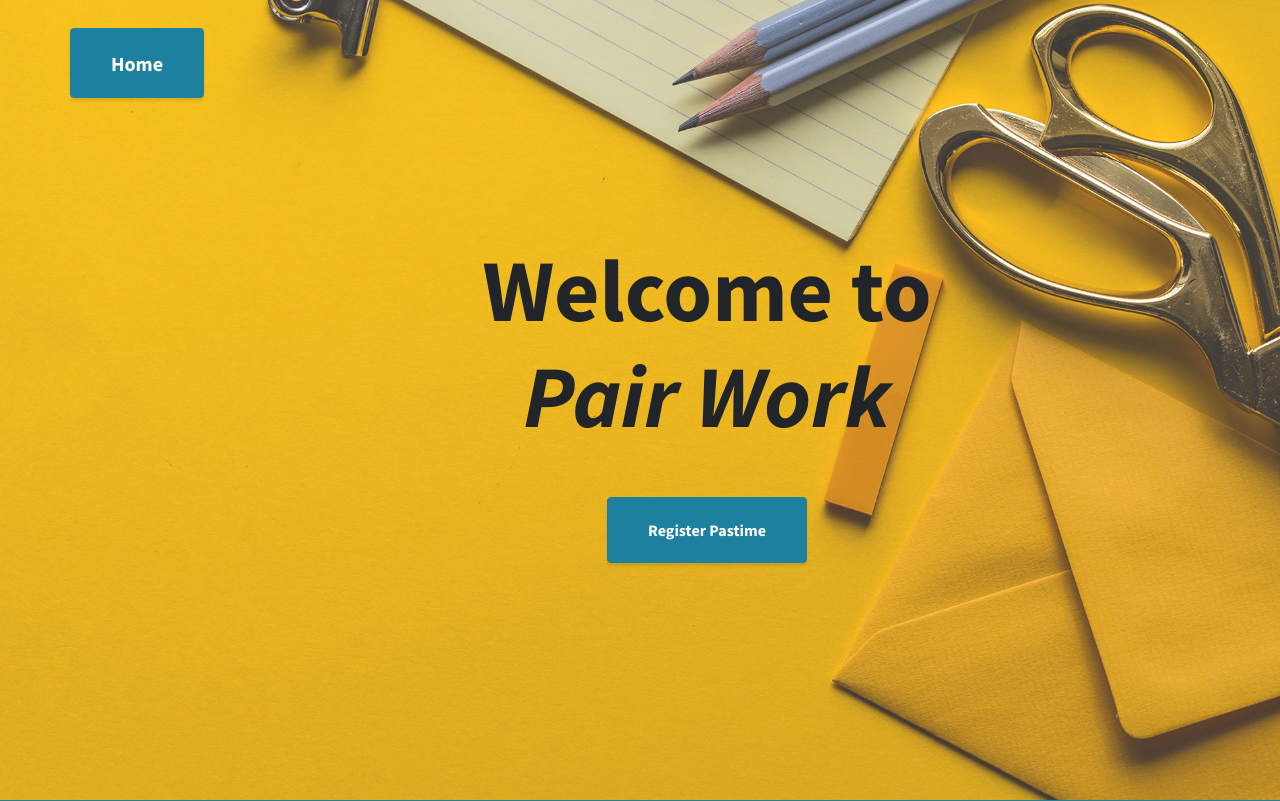
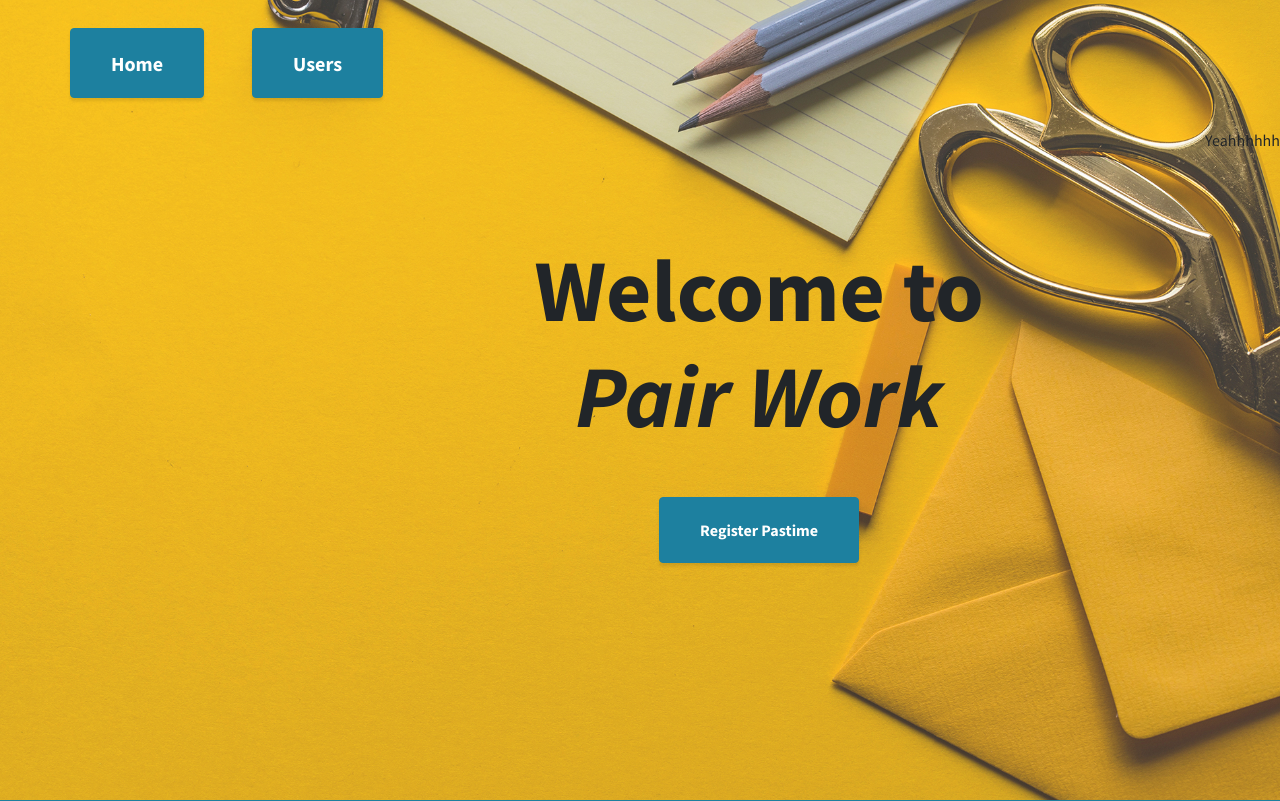
Before and after one commit to Motoharu-Ito-for2030/pair-work, a Django app: page /mywork/1/ in a window 1280 px wide. Shown: the top 801 px of the page. Run offline with Django 3.2, Linux system fonts and the light colour scheme; tables that the repository leaves empty hold one stand-in row (values such as "Sample post"); some libraries are stand-ins or nearby versions.

Commit message:
version1.1

```diff
--- a/pair_work/templates/pages/mywork.html
+++ b/pair_work/templates/pages/mywork.html
@@ -1,14 +1,15 @@
 {% extends 'index.html'%} {% block content %} {% load static %}
 <div class="content mywork">
   <header class="masthead d-flex">
-    <a href="{%url 'home' %}"class="btn btn-primary btn-xl js-scroll-trigger">Home</a>
+    <a href="{%url 'home' %}"class="btn btn-primary btn-xl js-scroll-trigger mr-5">Home</a>
+    <a href="{%url 'users' user_id%}"class="btn btn-primary btn-xl js-scroll-trigger">Users</a>
     <div class="container text-center my-auto">
       <h1 class="mb-5">Welcome to <br><i>Pair Work</i> </h1>
       <a class="btn btn-primary btn-xl js-scroll-trigger" href="{%url 'postwork' user_id%}">Register Pastime</a>
     </div>
     <div class="overlay"></div>
     {% if works %}
-
+      <p>Yeahhhhhh</p>
     {% endif%}
   </header>
   <section class="content-section bg-primary text-white text-center" id="list">
--- a/pair_work/templates/pages/postwork.html
+++ b/pair_work/templates/pages/postwork.html
@@ -1,14 +1,13 @@
 {% extends 'index.html'%} {% block content %} {% load static %}
 <div class="content">
   <header class="masthead d-flex">
-
     <div class="container text-center my-auto">
       <form action="{%url 'process_form_work'%}" method="post">
         {% csrf_token %}
         <h1>Add your work</h1>
         <input type="text" placeholder="name" name="name"/>
         <input type="text" placeholder="text" name="text"/>
-        <input class="invisible"type="text"  value={{user_id}} name="user_id"/>
+        <input class="invisible" type="text"  value={{user_id}} name="user_id"/>
         <button class="btn btn-primary btn-xl js-scroll-trigger"type="submit">Add Pastime</button>
       </form>
     </div>
--- a/pair_work/urls.py
+++ b/pair_work/urls.py
@@ -3,14 +3,14 @@ from pair_work import views
 urlpatterns = [
     path('', views.pairwork, name='pairwork'),
     path('home', views.home, name='home'),
-    # path('postwork', views.postwork, name='postwork'),
     path('postwork/<int:id>', views.postwork, name='postwork'),
     path('process_form_user',views.process_form_user, name='process_form_user'),
     path('process_form_work',views.process_form_work, name='process_form_work'),
     path('detail', views.detail, name='detail'),
-    path('users', views.users, name='users'),
+    path('users/<int:user_id>/', views.users, name='users'),
     path('in_', views.in_, name='in_'),
     path('login', views.login, name='login'),
+    path('redirect_user/<int:id>/', views.redirect_user, name='redirect_user'),
     path('mywork', views.mywork, name='mywork'),
     path('mywork/<int:id>/', views.mywork, name='myownwork'),
 ]
--- a/pair_work/views.py
+++ b/pair_work/views.py
@@ -87,7 +87,9 @@ def process_form_work(request):
   the_user= User.objects.get(id=user_id)
   return redirect(the_user)
 
-
+def redirect_user(request, id):
+  the_user = User.objects.get(id=id)
+  return redirect(the_user)
 
 def mywork(request, id):
   the_works = Work.objects.filter(user_id=id)
@@ -108,8 +110,13 @@ def mywork(request, id):
 def detail(request):
   return render(request, 'pages/detail.html')
 
-def users(request):
-  return render(request, 'pages/users.html')
+def users(request, user_id):
+  all_users = User.objects.all().values()
+  data = {
+      'user_id': id,
+      'users': all_users,
+  }
+  return render(request, 'pages/users.html', data)
 
 def in_(request):
   return render(request, 'pages/in.html')
```
Also changed, not shown: pair_work/templates/pages/users.html (+9 -5 lines).
